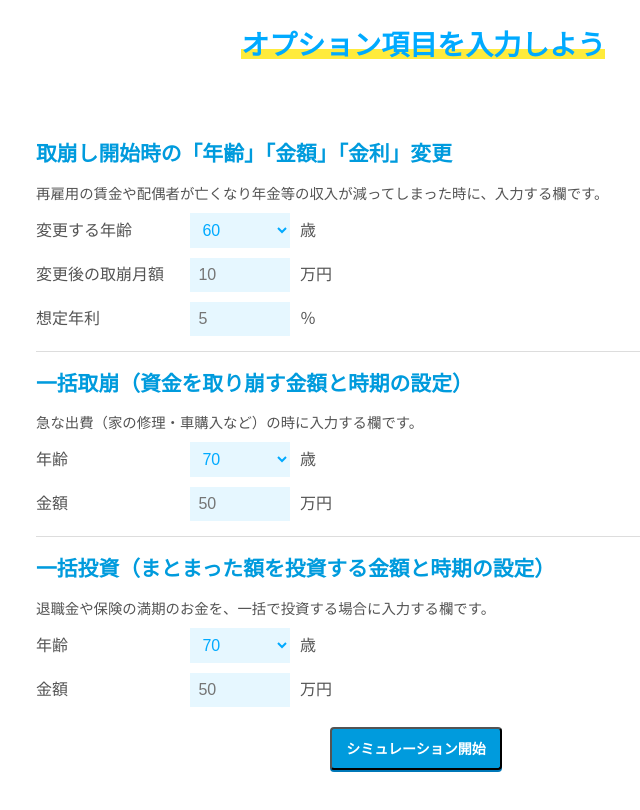
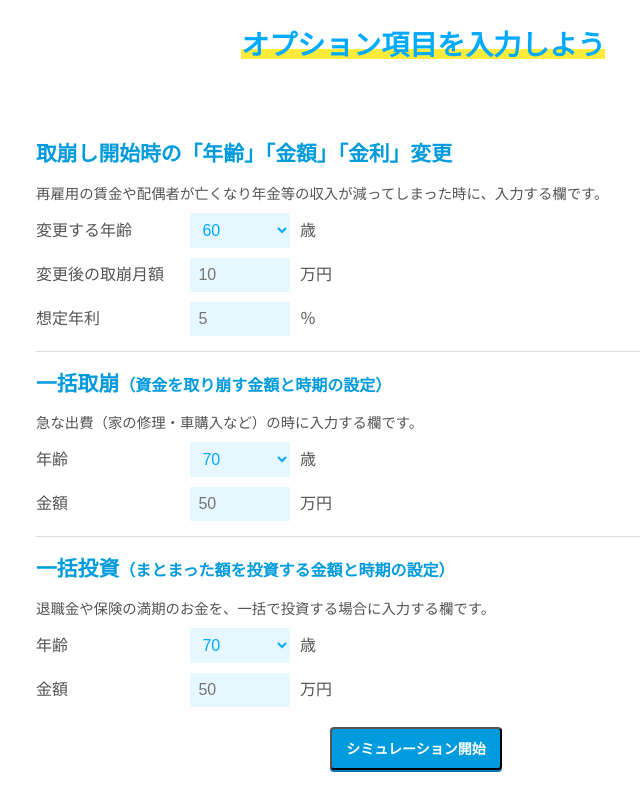
Before and after one commit to picpoly/simulator01, a plain HTML site: page index.html in a window 1280 px wide. Shown: the part 1145-1955 px from the top of the page, without its empty margins (224-864 px from the left). Drawn offline with nearby package versions, Linux system fonts and the light colour scheme; a web font is replaced by a local one.

Commit message:
update index.html

```diff
--- a/index.html
+++ b/index.html
@@ -473,7 +473,7 @@
       </div>
       <hr>
       <!-- 一括取崩セクション -->
-      <h4>一括取崩（資金を取り崩す金額と時期の設定）</h4>
+      <h4>一括取崩<font size="3">（資金を取り崩す金額と時期の設定）</font></h4>
       <p>急な出費（家の修理・車購入など）の時に入力する欄です。</p>
       <div class="field-group">
         <span class="field-label">年齢</span>
@@ -487,7 +487,7 @@
       </div>
       <hr>
       <!-- 一括投資セクション -->
-      <h4>一括投資（まとまった額を投資する金額と時期の設定）</h4>
+      <h4>一括投資<font size="3">（まとまった額を投資する金額と時期の設定）</font></h4>
       <p>退職金や保険の満期のお金を、一括で投資する場合に入力する欄です。</p>
       <div class="field-group">
         <span class="field-label">年齢</span>
```
